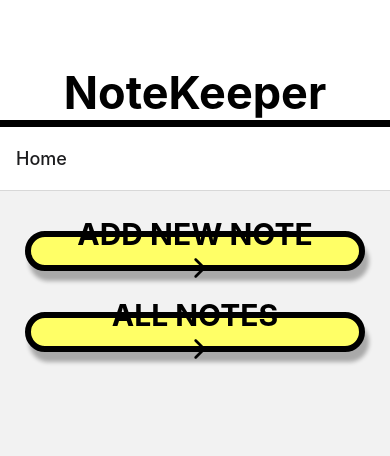
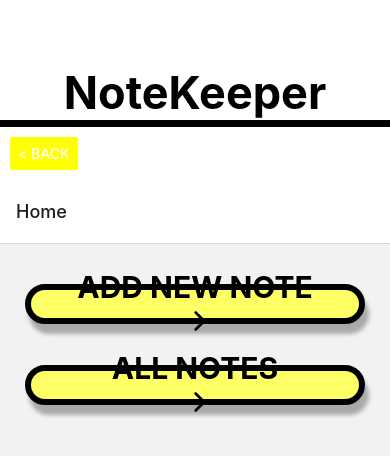
Before and after one commit to manavtore/SnapNote, a React Native app: screen / in a window 390 px wide. Shown: the top 456 px of the page. Built offline with nearby package versions, Linux system fonts and the light colour scheme.

Commit message:
feat: implement Backbutton component

```diff
--- a/App.js
+++ b/App.js
@@ -8,6 +8,7 @@ import { createNativeStackNavigator } from '@react-navigation/native-stack';
 import Homescreen from './screens/HomeScreen';
 import AddNotesScreen from './screens/AddNoteScreen.js';
 import AllnotesScreen from './screens/AllnotesScreen.js';
+import Backbutton from './components/Backbutton.js';
 
 
 const Stack = createNativeStackNavigator();
@@ -16,6 +17,7 @@ export default function App() {
   return (
     <View style={styles.container}>
       <Header/>
+      <Backbutton/>
       <NavigationContainer>
         <Stack.Navigator>
         <Stack.Screen  name="Home" component={Homescreen}/>
@@ -24,7 +26,6 @@ export default function App() {
         </Stack.Navigator>
       </NavigationContainer>
       <StatusBar style="auto" />
-      {/* {content} */}
     </View>
   );
 }
--- /dev/null
+++ b/components/Backbutton.js
@@ -0,0 +1,25 @@
+import { Button,StyleSheet, Text, View } from 'react-native'
+import React from 'react'
+
+const Backbutton = () => {
+  return (
+    <View style={styles.container}>
+      <View style={styles.button}>
+        <Button color={"yellow"} title="< Back"/>
+      </View>
+    </View>
+  )
+}
+
+export default Backbutton;
+
+const styles = StyleSheet.create({
+  container:{
+    flexDirection:'row',
+    justifyContent:'flex-start',
+    alignItems:'flex-start',
+  },
+  button:{
+    margin:10,
+  }
+})
--- a/package.json
+++ b/package.json
@@ -14,6 +14,7 @@
     "@react-navigation/material-top-tabs": "^6.6.5",
     "@react-navigation/native": "^6.1.9",
     "@react-navigation/native-stack": "^6.9.17",
+    "@realm/react": "^0.6.2",
     "expo": "~49.0.15",
     "expo-splash-screen": "~0.20.5",
     "expo-status-bar": "~1.6.0",
@@ -25,7 +26,8 @@
     "react-native-screens": "~3.22.0",
     "react-native-tab-view": "^3.5.2",
     "react-native-vector-icons": "^10.0.3",
-    "react-redux": "^9.0.4"
+    "react-redux": "^9.0.4",
+    "realm": "^12.5.1"
   },
   "devDependencies": {
     "@babel/core": "^7.20.0"
```
Also changed, not shown: 2 other files (tests, documents, lock files or other folders).
